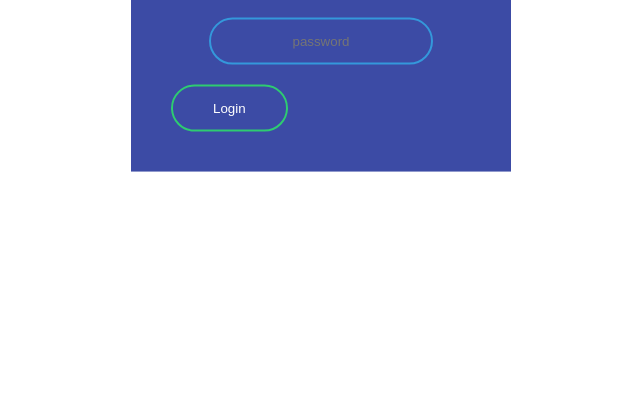
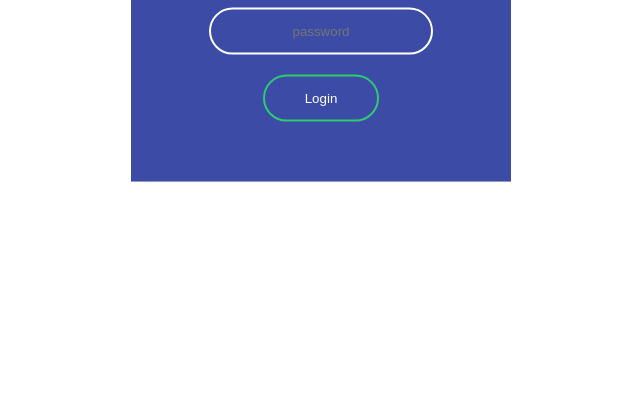
Before and after one commit to wele0612/WhatTheFood, a plain HTML site: page Static/signin.html in a window 1280 px wide. Shown: the part 399-800 px from the top of the page, without its empty margins (319-959 px from the left). Drawn offline with Linux system fonts and the light colour scheme.

Commit message:
moved login to center, chagned some border color

```diff
--- a/Static/signin.css
+++ b/Static/signin.css
@@ -26,8 +26,8 @@ background: white;
 
 .box input[type="text"],.box input[type="password"]{
     border-radius: 24px;
-    border: 2px solid #3498db;
-    border: 2px solid #3498db;
+    border: 2px solid white;
+    border: 2px solid white;
     background: none;
     display: block;
     margin: 20px auto;
@@ -41,7 +41,7 @@ background: white;
 
 .box input[type="text"]:focus,.box input[type="password"]:focus{
     width: 280px;
-    border-color: #2ecc71;
+    border-color: #3498db;
 }
 
 .box input[type="submit"]{
@@ -49,7 +49,7 @@ background: white;
     border: 2px solid #2ecc71;
     background: none;
     display: block;
-    margin: 20px autiol
+    margin: 20px auto;
     text-align: center;
     padding: 14px 40px;
     outline: none;
```
